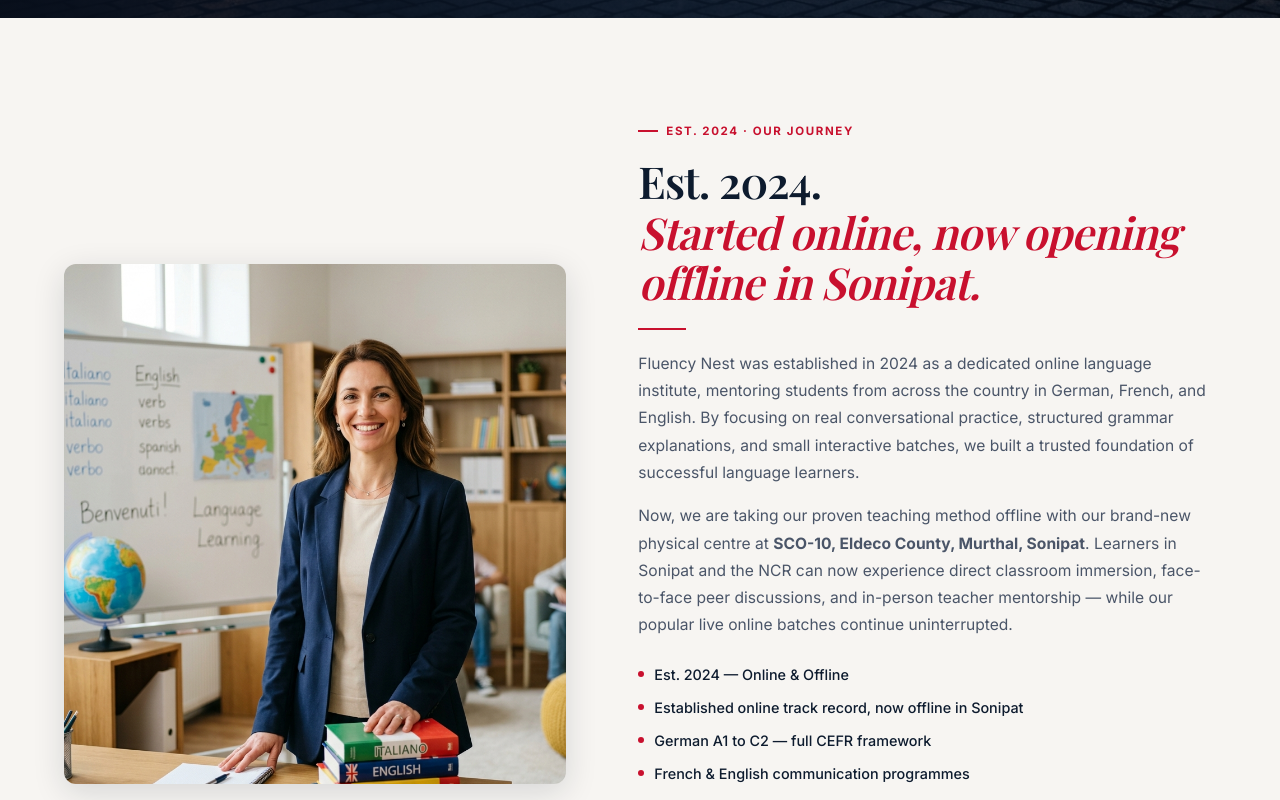
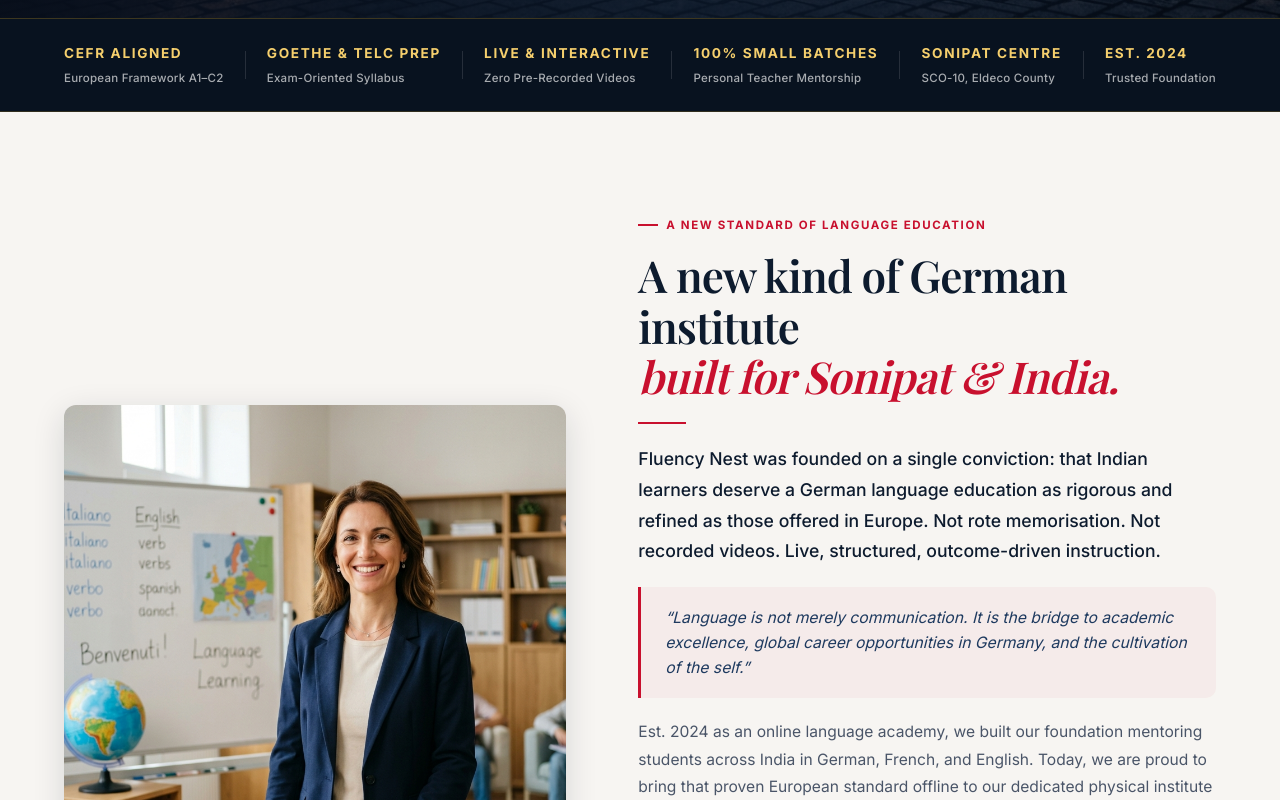
Before and after one commit to hoodaji444/fluency-nest, a Next.js app: page / in a window 1280 px wide. Shown: the part 800-1600 px from the top of the page. Built offline with nearby package versions, Linux system fonts and the light colour scheme; a web font is replaced by a local one.

Commit message:
Add credentials trust strip and new German institute philosophy narrative

```diff
--- a/src/components/HomePage.module.css
+++ b/src/components/HomePage.module.css
@@ -138,9 +138,75 @@
 
 .heroScroll:hover { color: rgba(255, 255, 255, 0.8); }
 
+/* ── TRUST & CREDENTIALS STRIP ── */
+.trustStrip {
+  background: #08121f;
+  border-top: 1px solid rgba(218, 165, 32, 0.25);
+  border-bottom: 1px solid rgba(218, 165, 32, 0.2);
+  padding: 24px 0;
+  position: relative;
+  z-index: 5;
+}
+
+.trustStripInner {
+  display: flex;
+  align-items: center;
+  justify-content: space-between;
+  flex-wrap: wrap;
+  gap: 20px;
+}
+
+.trustItem {
+  display: flex;
+  flex-direction: column;
+  gap: 4px;
+}
+
+.trustLabel {
+  font-family: var(--font-sans);
+  font-size: 0.85rem;
+  font-weight: 700;
+  letter-spacing: 0.12em;
+  color: #f5cf6d;
+  text-transform: uppercase;
+}
+
+.trustSub {
+  font-size: 0.72rem;
+  font-weight: 500;
+  color: rgba(255, 255, 255, 0.65);
+  letter-spacing: 0.02em;
+}
+
+.trustDivider {
+  width: 1px;
+  height: 28px;
+  background: rgba(255, 255, 255, 0.12);
+}
+
 /* ── ABOUT ── */
 .about {
   background: var(--off-white);
+}
+
+.aboutLead {
+  font-size: 1.1rem;
+  line-height: 1.75;
+  color: var(--navy);
+  font-weight: 500;
+  margin-bottom: 16px;
+}
+
+.aboutPhilos {
+  padding: 18px 24px;
+  background: rgba(200, 16, 46, 0.04);
+  border-left: 3px solid #c8102e;
+  border-radius: 0 10px 10px 0;
+  margin: 20px 0;
+  font-style: italic;
+  color: #1e3a5f;
+  font-size: 0.98rem;
+  line-height: 1.6;
 }
 
 .aboutGrid {
--- a/src/components/HomePage.tsx
+++ b/src/components/HomePage.tsx
@@ -244,6 +244,28 @@ export default function HomePage() {
         </a>
       </section>
 
+      {/* ── TRUST & CREDENTIALS STRIP ── */}
+      <section className={styles.trustStrip} aria-label="Key Institute Standards & Credentials">
+        <div className={`container ${styles.trustStripInner}`}>
+          {[
+            { label: "CEFR ALIGNED", sub: "European Framework A1–C2" },
+            { label: "GOETHE & TELC PREP", sub: "Exam-Oriented Syllabus" },
+            { label: "LIVE & INTERACTIVE", sub: "Zero Pre-Recorded Videos" },
+            { label: "100% SMALL BATCHES", sub: "Personal Teacher Mentorship" },
+            { label: "SONIPAT CENTRE", sub: "SCO-10, Eldeco County" },
+            { label: "EST. 2024", sub: "Trusted Foundation" },
+          ].map((item, idx, arr) => (
+            <div key={item.label} style={{ display: "contents" }}>
+              <div className={styles.trustItem}>
+                <span className={styles.trustLabel}>{item.label}</span>
+                <span className={styles.trustSub}>{item.sub}</span>
+              </div>
+              {idx < arr.length - 1 && <div className={styles.trustDivider} aria-hidden="true" />}
+            </div>
+          ))}
+        </div>
+      </section>
+
       {/* ── ABOUT ── */}
       <section className={`section ${styles.about}`} id="about">
         <div className="container">
@@ -261,36 +283,38 @@ export default function HomePage() {
 
             <div className={styles.aboutContent}>
               <div className="reveal">
-                <div className="section-label">Est. 2024 · Our Journey</div>
+                <div className="section-label">A New Standard of Language Education</div>
                 <h2 className={`heading-display heading-lg ${styles.aboutTitle}`}>
-                  Est. 2024.<br />
-                  <em>Started online, now opening offline in Sonipat.</em>
+                  A new kind of German institute<br />
+                  <em>built for Sonipat &amp; India.</em>
                 </h2>
                 <div className="divider" />
               </div>
 
               <div className="reveal reveal-delay-2">
+                <p className={styles.aboutLead}>
+                  Fluency Nest was founded on a single conviction: that Indian learners deserve
+                  a German language education as rigorous and refined as those offered in Europe.
+                  Not rote memorisation. Not recorded videos. Live, structured, outcome-driven instruction.
+                </p>
+                <div className={styles.aboutPhilos}>
+                  &ldquo;Language is not merely communication. It is the bridge to academic excellence,
+                  global career opportunities in Germany, and the cultivation of the self.&rdquo;
+                </div>
                 <p className={styles.aboutPara}>
-                  Fluency Nest was established in 2024 as a dedicated online language institute,
-                  mentoring students from across the country in German, French, and English.
-                  By focusing on real conversational practice, structured grammar explanations, and small
-                  interactive batches, we built a trusted foundation of successful language learners.
-                </p>
-                <p className={styles.aboutPara}>
-                  Now, we are taking our proven teaching method offline with our brand-new physical centre
-                  at <strong>SCO-10, Eldeco County, Murthal, Sonipat</strong>. Learners in Sonipat and the NCR
-                  can now experience direct classroom immersion, face-to-face peer discussions, and in-person
-                  teacher mentorship — while our popular live online batches continue uninterrupted.
+                  Est. 2024 as an online language academy, we built our foundation mentoring students across
+                  India in German, French, and English. Today, we are proud to bring that proven European standard
+                  offline to our dedicated physical institute at <strong>SCO-10, Eldeco County, Murthal, Sonipat</strong>.
                 </p>
               </div>
 
               <ul className={`${styles.aboutPoints} reveal reveal-delay-3`}>
                 {[
-                  "Est. 2024 — Online & Offline",
-                  "Established online track record, now offline in Sonipat",
-                  "German A1 to C2 — full CEFR framework",
+                  "Est. 2024 — Trusted Online & Now Offline in Sonipat",
+                  "German A1 to C2 — complete CEFR framework",
+                  "Targeted Goethe-Zertifikat & telc exam preparation",
                   "French & English communication programmes",
-                  "Small batch sizes — live interaction, zero recorded lectures",
+                  "Small batches — live interactive speaking, zero pre-recorded lessons",
                   "Located at SCO-10, Eldeco County, Murthal, Sonipat",
                 ].map((pt) => (
                   <li key={pt} className={styles.aboutPoint}>
```
